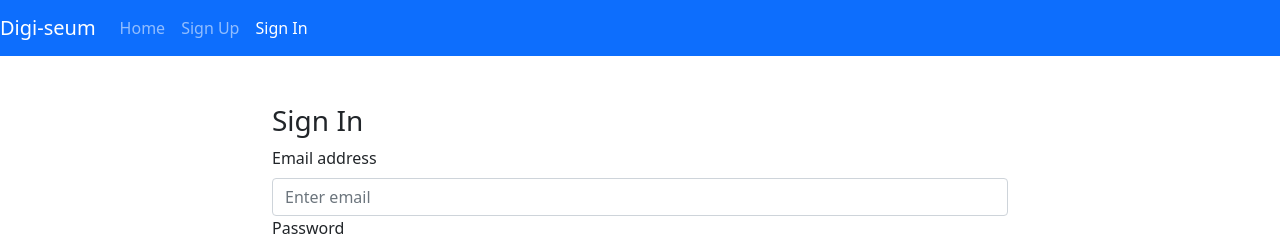
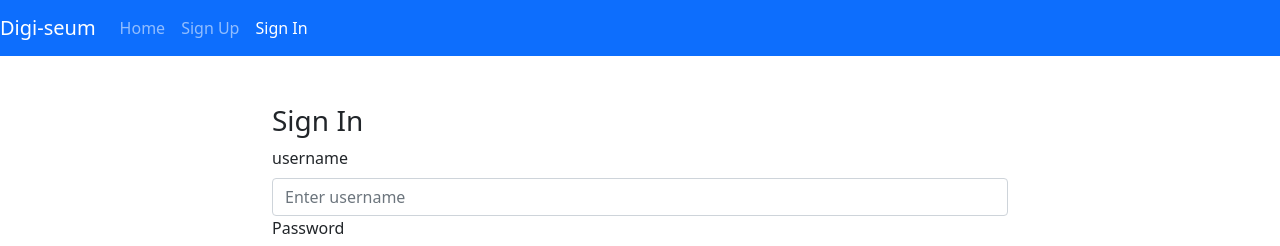
Before and after one commit to lauraalyson/digi-seum, a React (Create React App) app: page /sign-in in a window 1280 px wide. Shown: the top 246 px of the page. Built offline with nearby package versions, Linux system fonts and the light colour scheme.

Commit message:
change email credentials to username

```diff
--- a/src/api/auth.js
+++ b/src/api/auth.js
@@ -7,7 +7,7 @@ export const signUp = (credentials) => {
     url: apiUrl + '/sign-up/',
     data: {
       credentials: {
-        email: credentials.email,
+        username: credentials.username,
         password: credentials.password,
         password_confirmation: credentials.passwordConfirmation
       }
@@ -21,7 +21,7 @@ export const signIn = (credentials) => {
     method: 'POST',
     data: {
       credentials: {
-        email: credentials.email,
+        username: credentials.username,
         password: credentials.password
       }
     }
--- a/src/components/AutoDismissAlert/messages.js
+++ b/src/components/AutoDismissAlert/messages.js
@@ -1,7 +1,7 @@
 export const signUpSuccess = 'Succesfully registered! You\'ve been signed in as well.'
-export const signUpFailure = 'Registration failed. Email may be taken, or passwords don\'t match.'
+export const signUpFailure = 'Registration failed. username may be taken, or passwords don\'t match.'
 export const signInSuccess = 'Welcome!'
-export const signInFailure = 'Failed to sign in. Check your email and password and try again.'
+export const signInFailure = 'Failed to sign in. Check your username and password and try again.'
 export const signOutSuccess = 'Come back soon!'
 export const changePasswordSuccess = 'Password changed successfully!'
 export const changePasswordFailure = 'Failed to change passwords. Check your old password and try again.'
--- a/src/components/Header/Header.js
+++ b/src/components/Header/Header.js
@@ -32,7 +32,7 @@ const Header = ({ user }) => (
     <Navbar.Collapse id='basic-navbar-nav'>
       <Nav className='ml-auto'>
         {user && (
-          <span className='navbar-text mr-2'>Welcome, {user.email}</span>
+          <span className='navbar-text mr-2'>Welcome, {user.username}</span>
         )}
         {alwaysOptions}
         {user ? authenticatedOptions : unauthenticatedOptions}
--- a/src/components/auth/SignIn.js
+++ b/src/components/auth/SignIn.js
@@ -12,7 +12,7 @@ class SignIn extends Component {
     super(props)
 
     this.state = {
-      email: '',
+      username: '',
       password: ''
     }
   }
@@ -38,7 +38,7 @@ onSignIn = (event) => {
     )
     .then(() => history.push('/'))
     .catch((error) => {
-      this.setState({ email: '', password: '' })
+      this.setState({ username: '', password: '' })
       msgAlert({
         heading: 'Sign In Failed with error: ' + error.message,
         message: signInFailure,
@@ -48,21 +48,21 @@ onSignIn = (event) => {
 }
 
 render () {
-  const { email, password } = this.state
+  const { username, password } = this.state
 
   return (
     <div className='row'>
       <div className='col-sm-10 col-md-8 mx-auto mt-5'>
         <h3>Sign In</h3>
         <Form onSubmit={this.onSignIn}>
-          <Form.Group controlId='email'>
-            <Form.Label>Email address</Form.Label>
+          <Form.Group controlId='username'>
+            <Form.Label>username</Form.Label>
             <Form.Control
               required
-              type='email'
-              name='email'
-              value={email}
-              placeholder='Enter email'
+              type='username'
+              name='username'
+              value={username}
+              placeholder='Enter username'
               onChange={this.handleChange}
             />
           </Form.Group>
--- a/src/components/auth/SignUp.js
+++ b/src/components/auth/SignUp.js
@@ -12,7 +12,7 @@ class SignUp extends Component {
     super(props)
 
     this.state = {
-      email: '',
+      username: '',
       password: '',
       passwordConfirmation: ''
     }
@@ -40,7 +40,7 @@ onSignUp = (event) => {
     )
     .then(() => history.push('/'))
     .catch((error) => {
-      this.setState({ email: '', password: '', passwordConfirmation: '' })
+      this.setState({ username: '', password: '', passwordConfirmation: '' })
       msgAlert({
         heading: 'Sign Up Failed with error: ' + error.message,
         message: signUpFailure,
@@ -50,21 +50,21 @@ onSignUp = (event) => {
 }
 
 render () {
-  const { email, password, passwordConfirmation } = this.state
+  const { username, password, passwordConfirmation } = this.state
 
   return (
     <div className='row'>
       <div className='col-sm-10 col-md-8 mx-auto mt-5'>
         <h3>Sign Up</h3>
         <Form onSubmit={this.onSignUp}>
-          <Form.Group controlId='email'>
-            <Form.Label>Email address</Form.Label>
+          <Form.Group controlId='username'>
+            <Form.Label>username address</Form.Label>
             <Form.Control
               required
-              type='email'
-              name='email'
-              value={email}
-              placeholder='Enter email'
+              type='username'
+              name='username'
+              value={username}
+              placeholder='Enter username'
               onChange={this.handleChange}
             />
           </Form.Group>
```
